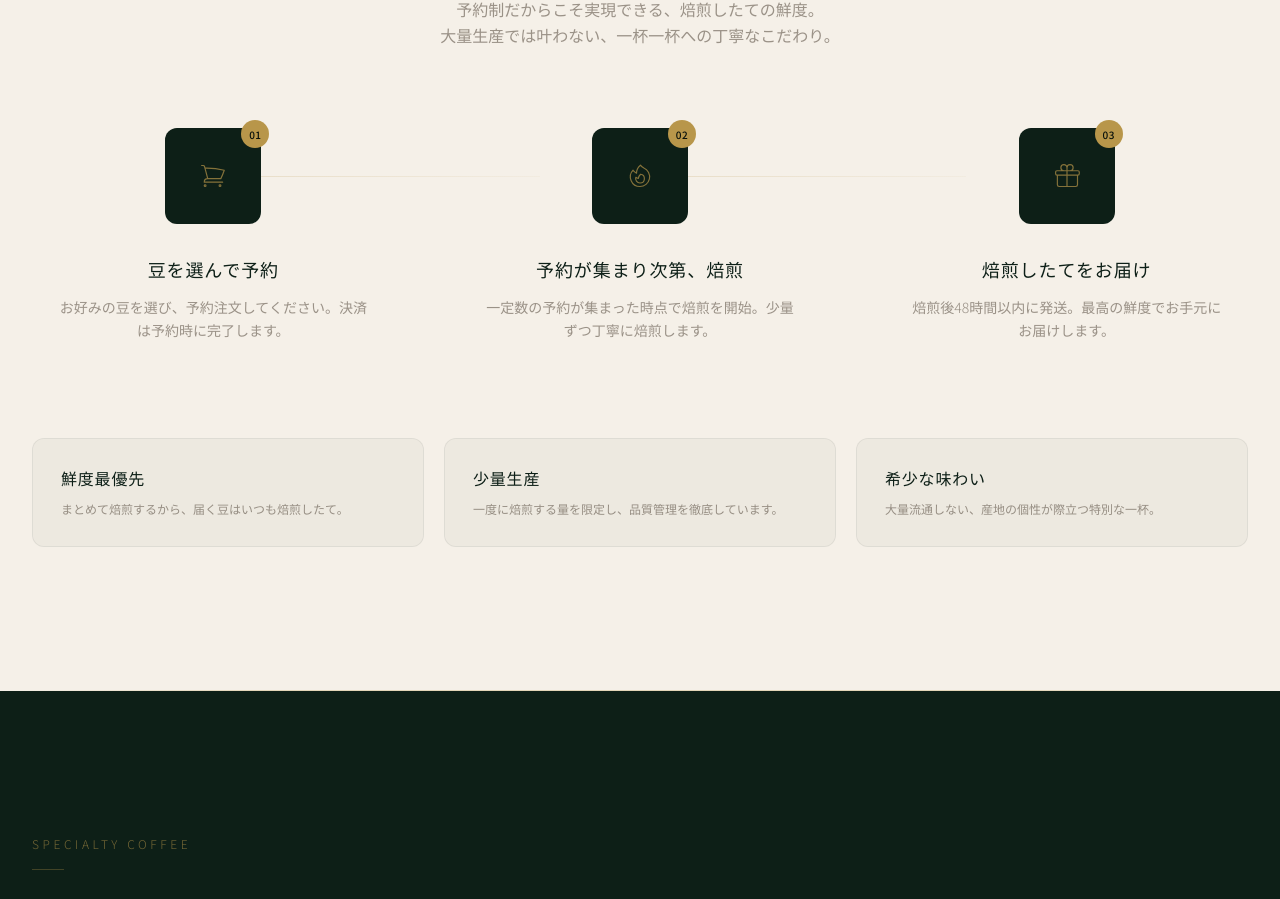
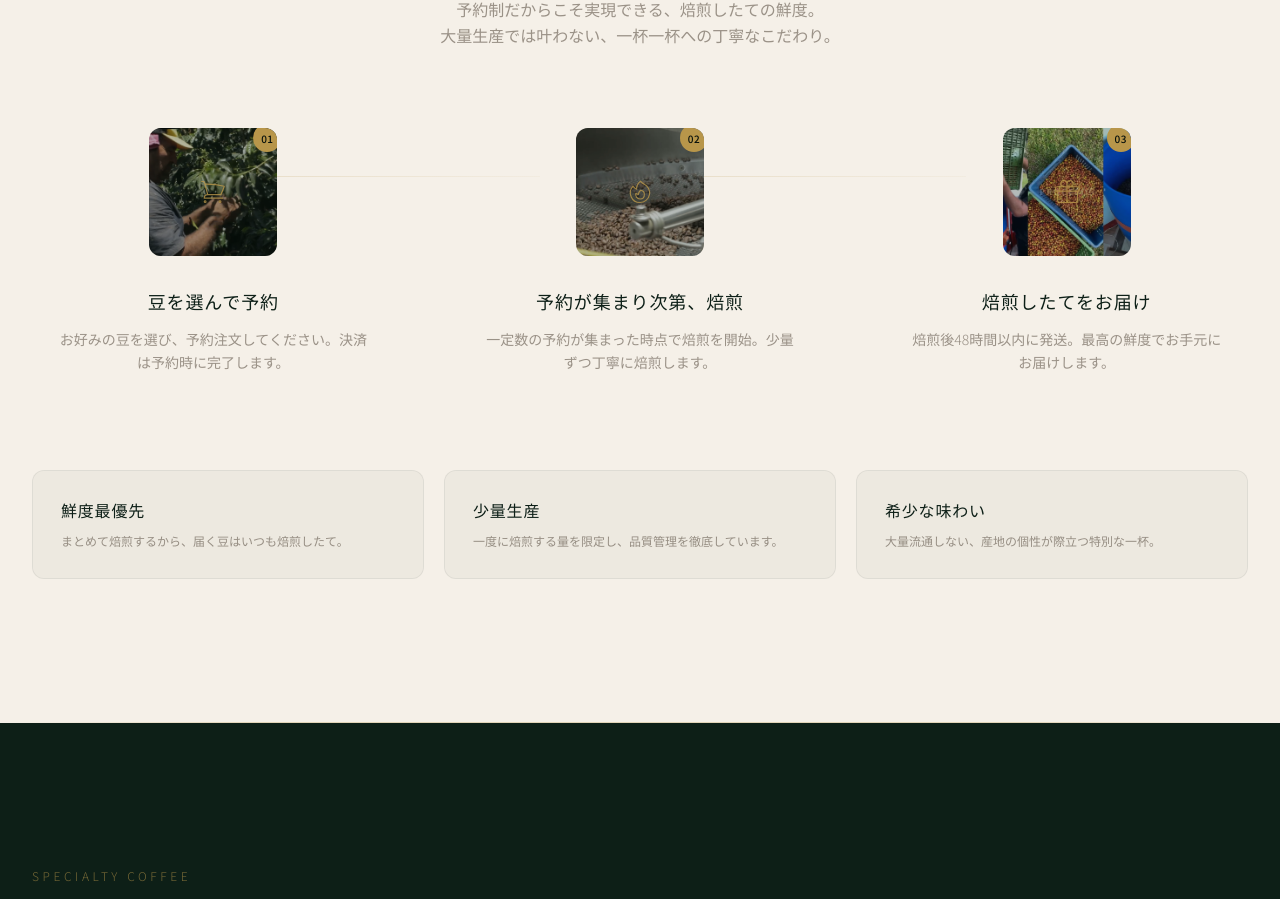
Before and after one commit to techAn26/hachidori-coffee, a Next.js app: page / in a window 1280 px wide. Shown: the part 3534-4433 px from the top of the page. Built offline with nearby package versions, Linux system fonts and the light colour scheme; a web font is replaced by a local one.

Commit message:
feat: 予約の流れセクションに生産者・焙煎工程の写真を追加
Co-Authored-By: Claude Opus 4.6 (1M context) <noreply@anthropic.com>

```diff
--- a/src/components/HowToOrderSection.tsx
+++ b/src/components/HowToOrderSection.tsx
@@ -1,3 +1,11 @@
+import Image from "next/image";
+
+const stepImages = [
+  { src: "/images/producer-harvest.jpg", alt: "コーヒーの収穫作業" },
+  { src: "/images/roasting.jpg", alt: "コーヒー豆の焙煎" },
+  { src: "/images/cherry-sorting.jpg", alt: "コーヒーチェリーの選別" },
+];
+
 const steps = [
   {
     number: "01",
@@ -96,10 +104,20 @@ export default function HowToOrderSection() {
                 <div className="hidden md:block absolute top-12 left-[60%] w-[80%] h-px bg-gradient-to-r from-brand-gold/20 to-brand-gold/5" />
               )}
 
-              {/* Step icon */}
-              <div className="relative inline-flex items-center justify-center w-24 h-24 rounded-xl bg-brand-green text-brand-gold/70 mb-8">
-                {step.icon}
-                <span className="absolute -top-2 -right-2 w-7 h-7 rounded-full bg-brand-gold text-brand-green-dark text-[10px] font-medium flex items-center justify-center tracking-wider">
+              {/* Step image */}
+              <div className="relative w-32 h-32 mx-auto rounded-xl overflow-hidden mb-8">
+                <Image
+                  src={stepImages[index].src}
+                  alt={stepImages[index].alt}
+                  fill
+                  className="object-cover"
+                  sizes="128px"
+                />
+                <div className="absolute inset-0 bg-brand-green/30" />
+                <div className="absolute inset-0 flex items-center justify-center text-brand-gold/80">
+                  {step.icon}
+                </div>
+                <span className="absolute -top-1 -right-1 w-7 h-7 rounded-full bg-brand-gold text-brand-green-dark text-[10px] font-medium flex items-center justify-center tracking-wider">
                   {step.number}
                 </span>
               </div>
```
